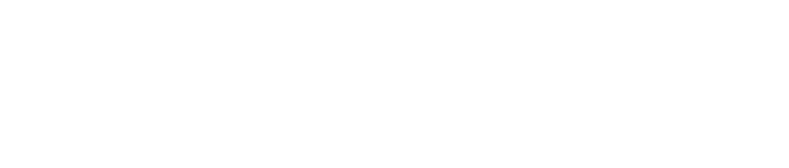
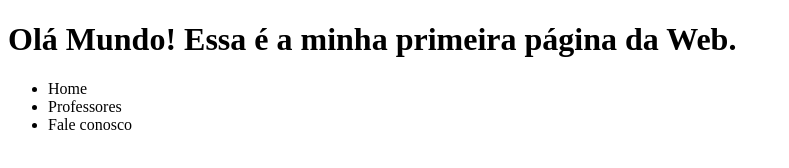
Before and after one commit to nicolasmzanatta/devaria-aulaHTML-2021, a plain HTML site: page index.html in a window 1280 px wide. Shown: the whole page, without its empty margins (0-789 px from the left). Drawn offline with Linux system fonts and the light colour scheme.

Commit message:
Header com menu

```diff
--- a/index.html
+++ b/index.html
@@ -4,4 +4,16 @@
         <meta charset="utf-8" />
         <title>Olá Mundo!</title>
     </head>
+    <body>
+        <header>
+            <h1>Olá Mundo! Essa é a minha primeira página da Web.</h1>
+            <nav>
+                <ul>
+                    <li>Home</li>
+                    <li>Professores</li>
+                    <li>Fale conosco</li>
+                </ul>
+            </nav>
+        </header>
+    </body>
 </html>
```
